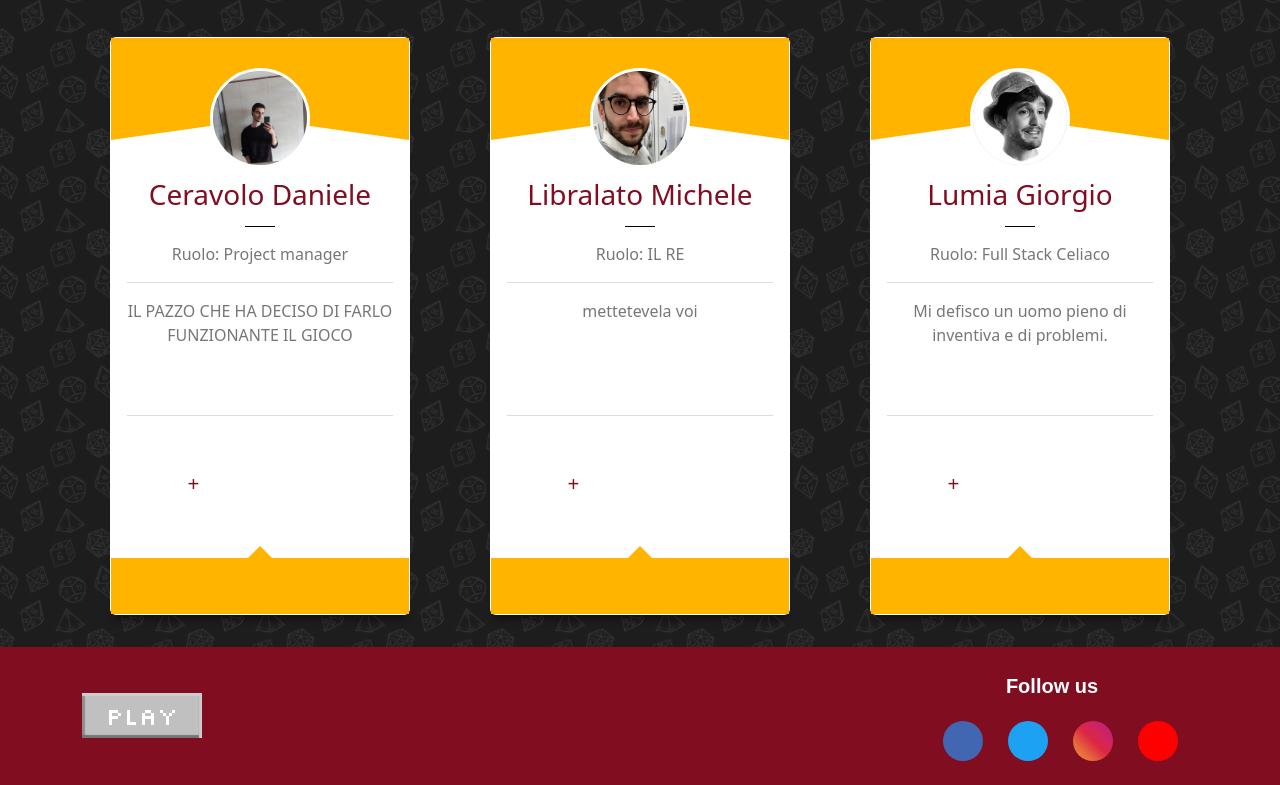
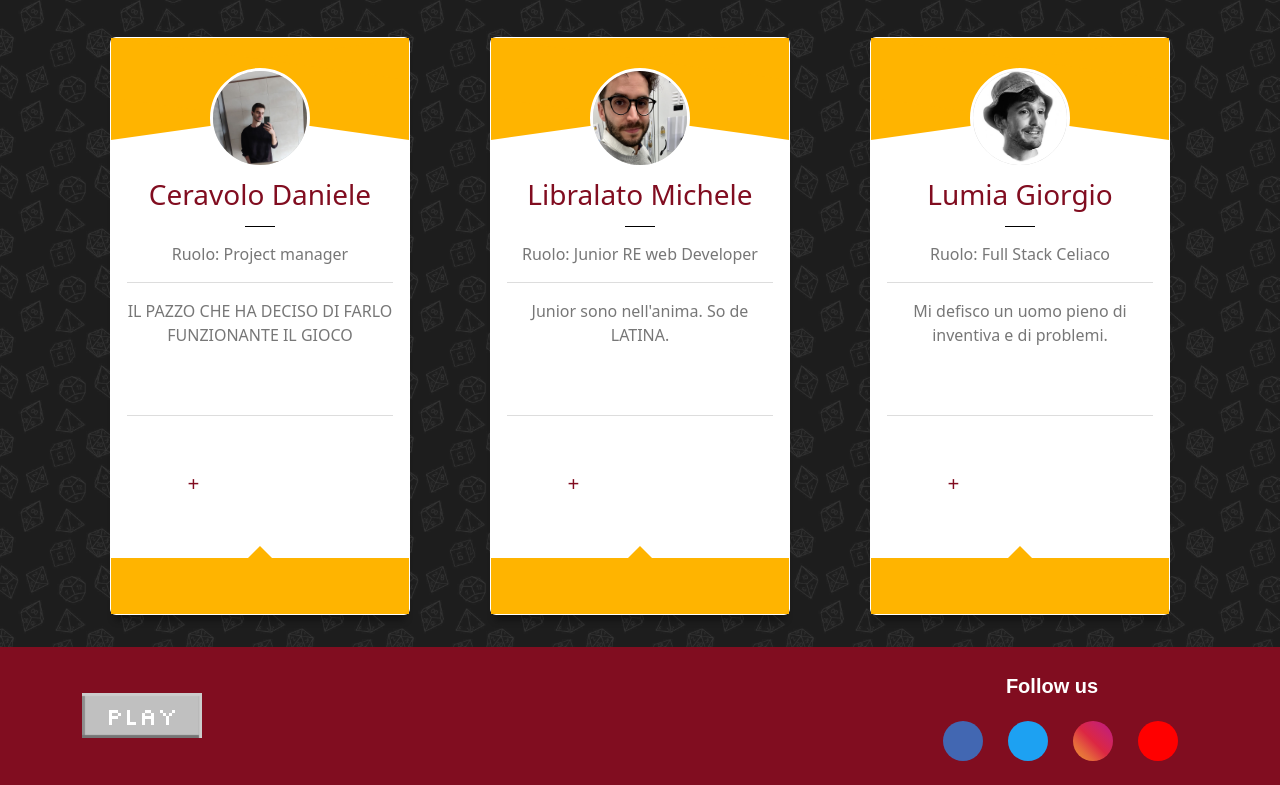
Before and after one commit to Dan848/vite-game-creator, a Vue app: page /about-us in a window 1280 px wide. Shown: the part 757-1542 px from the top of the page. Built offline with nearby package versions, Linux system fonts and the light colour scheme; a web font is replaced by a local one.

Commit message:
update descriptions about us

```diff
--- a/src/data/store.js
+++ b/src/data/store.js
@@ -97,8 +97,8 @@ export const store = reactive({
     },
     {
       name: "Libralato Michele ",
-      role: "IL RE",
-      description: "mettetevela voi",
+      role: "Junior RE web Developer",
+      description: " Junior sono nell'anima. So de LATINA.",
       profile_img: "/img/team/m-librato.png",
     },
     {
```
